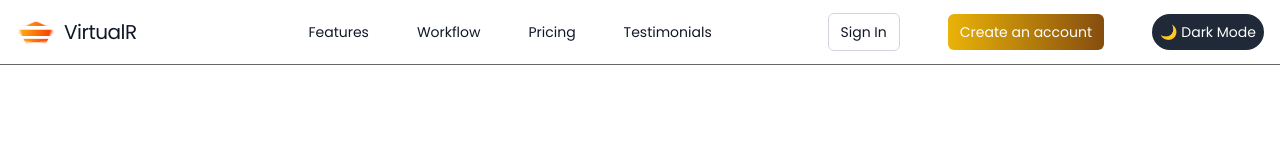
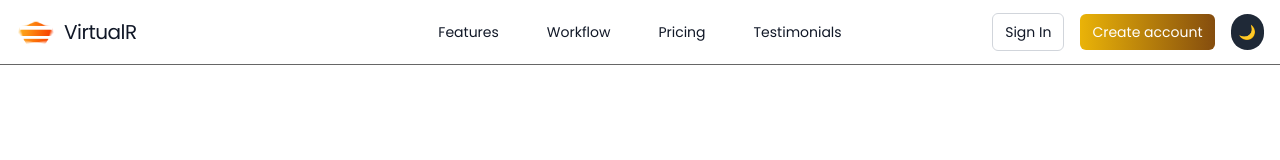
Before and after one commit to Nimasaghi-dev/landing-page, a React (Vite) app: page / in a window 1280 px wide. Shown: the top 160 px of the page. Built offline with nearby package versions, Linux system fonts and the light colour scheme.

Commit message:
aligned items in the navbar

```diff
--- a/src/components/DarkMode.jsx
+++ b/src/components/DarkMode.jsx
@@ -9,7 +9,7 @@ const DarkMode = ({ darkMode, setDarkMode }) => {
       aria-label={darkMode ? 'Switch to light mode' : 'Switch to dark mode'}
       type="button"
     >
-      {darkMode ? '☀️ Light Mode' : '🌙 Dark Mode'}
+      {darkMode ? '☀️' : '🌙'}
     </button>
   );
 };
--- a/src/components/Navbar.jsx
+++ b/src/components/Navbar.jsx
@@ -19,19 +19,19 @@ const Navbar = ({ darkMode, setDarkMode }) => {
                         <img className='h-10 w-10 mr-2' src={logo} alt="logo" />
                         <span className="text-xl tracking-tight text-gray-900 dark:text-white">VirtualR</span>
                     </div>
-                    <ul className='hidden lg:flex ml-14 space-x-12'>
+                    <ul className='hidden lg:flex ml-14 space-x-12 lg:absolute lg:left-1/2 lg:-translate-x-1/2 lg:ml-0'>
                         {navItems.map((item, index) => (
                             <li key={index}>
                                 <a href={item.href} className="text-gray-900 dark:text-white hover:text-orange-700 dark:hover:text-yellow-400">{item.label}</a>
                             </li>
                         ))}
                     </ul>
-                    <div className="hidden lg:flex justify-center space-x-12 items-center">
+                    <div className="hidden lg:flex justify-center space-x-4 items-center lg:ml-auto">
                         <a href="#" className='py-2 px-3 border border-gray-300 dark:border-neutral-700 rounded-md text-gray-900 dark:text-white hover:bg-gray-100 dark:hover:bg-neutral-800'>
                             Sign In
                         </a>
                         <a href="#" className='bg-gradient-to-r from-yellow-500 to-yellow-800 py-2 px-3 rounded-md text-white hover:from-yellow-400 hover:to-yellow-700'>
-                            Create an account
+                            Create account
                         </a>
                         <DarkMode darkMode={darkMode} setDarkMode={setDarkMode} />
                     </div>
```
